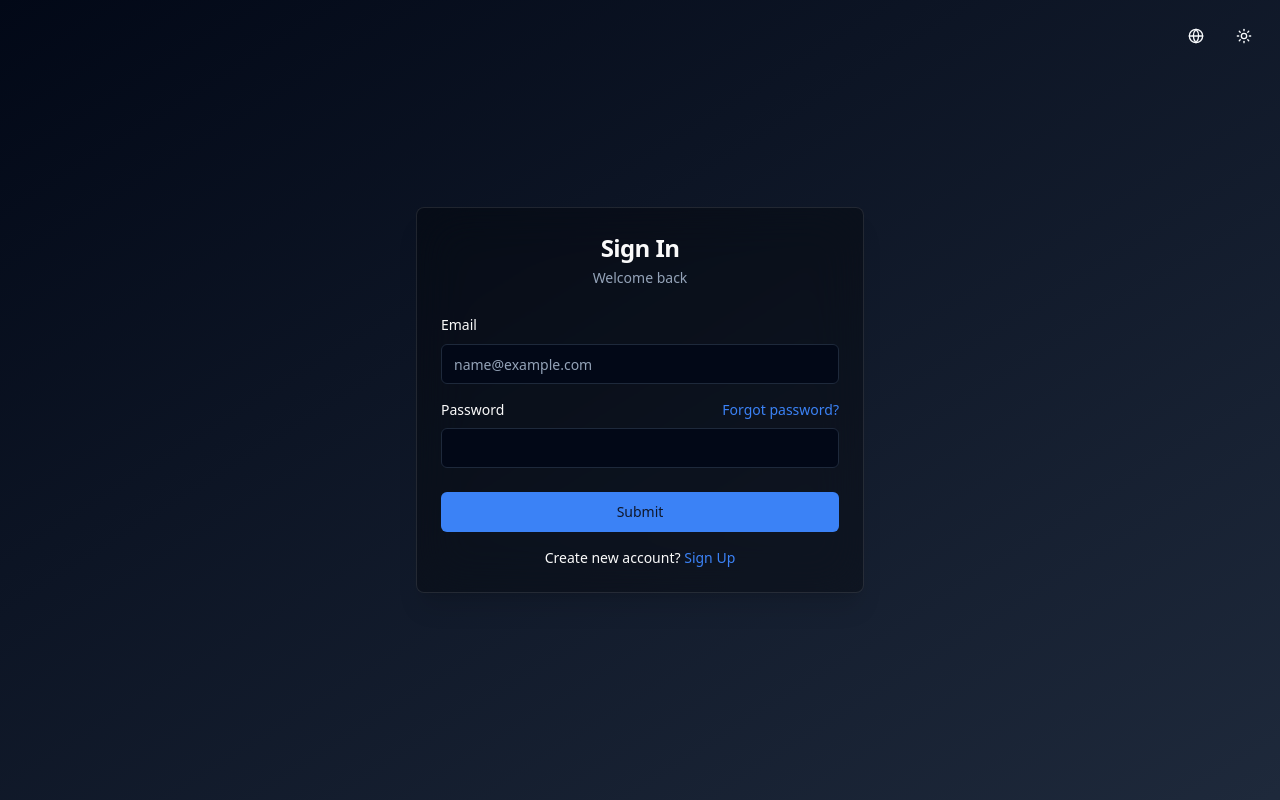
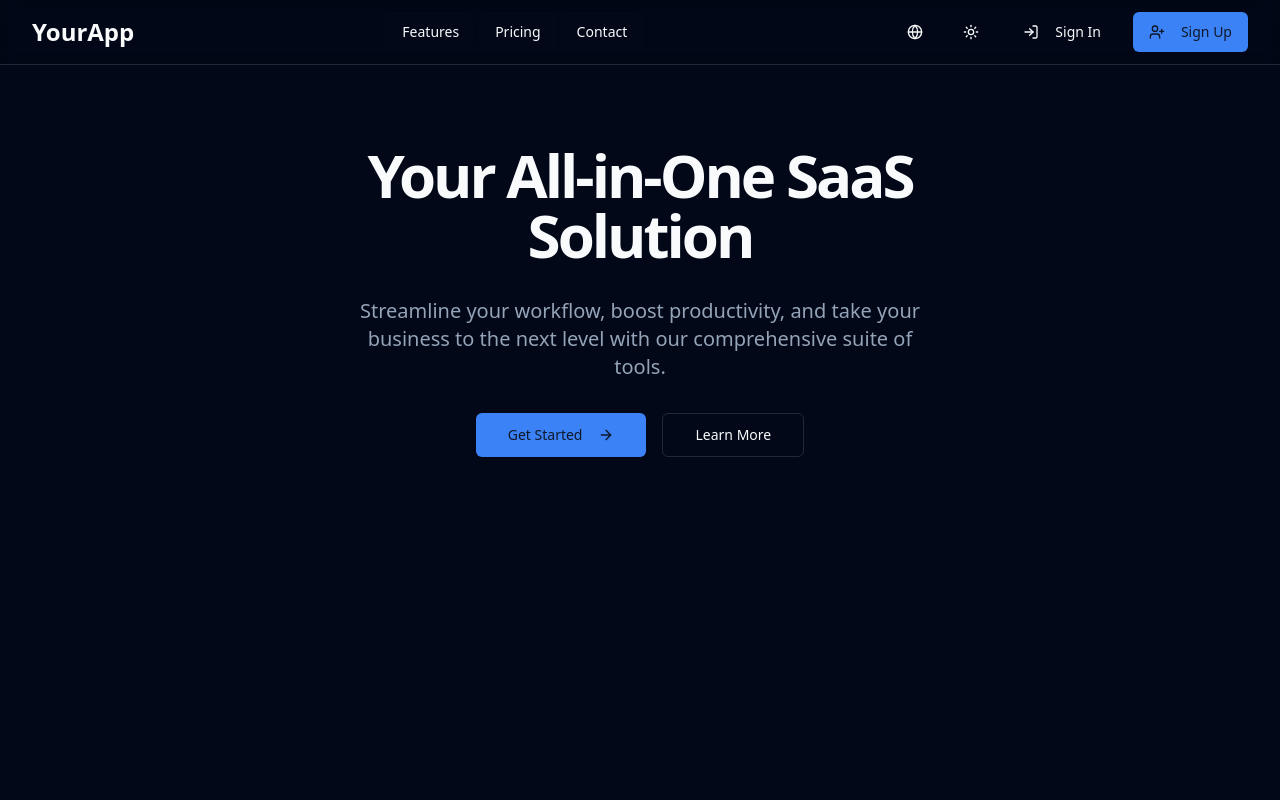
Before and after one commit to tayfurersin/prism-view-platform, a React (Vite) app: page / in a window 1280 px wide. Before the commit this address led to /signin. Built offline with nearby package versions, Linux system fonts and the light colour scheme.

Commit message:
feat: Implement landing page and navbar
- Added a landing page as the home page.
- Implemented a navbar with features, pricing, and contact page links.
- Added sign-up and sign-in buttons to the top right.
- Included language selection and dark mode toggle.

```diff
--- a/src/App.tsx
+++ b/src/App.tsx
@@ -9,6 +9,10 @@ import { LanguageProvider } from "@/context/LanguageContext";
 import { AuthProvider } from "@/context/AuthContext";
 import ProtectedLayout from "@/components/ProtectedLayout";
 
+import Landing from "./pages/Landing";
+import Features from "./pages/Features";
+import Pricing from "./pages/Pricing";
+import Contact from "./pages/Contact";
 import SignIn from "./pages/SignIn";
 import SignUp from "./pages/SignUp";
 import Dashboard from "./pages/Dashboard";
@@ -31,9 +35,12 @@ const App = () => (
             <AuthProvider>
               <Routes>
                 {/* Public routes */}
+                <Route path="/" element={<Landing />} />
+                <Route path="/features" element={<Features />} />
+                <Route path="/pricing" element={<Pricing />} />
+                <Route path="/contact" element={<Contact />} />
                 <Route path="/signin" element={<SignIn />} />
                 <Route path="/signup" element={<SignUp />} />
-                <Route path="/" element={<Navigate to="/dashboard" replace />} />
 
                 {/* Protected routes */}
                 <Route element={<ProtectedLayout />}>
@@ -42,7 +49,6 @@ const App = () => (
                   <Route path="/admin" element={<AdminPage />} />
                   <Route path="/profile" element={<ProfilePage />} />
                   <Route path="/settings" element={<Settings />} />
-                  {/* Add more protected routes here */}
                 </Route>
 
                 {/* 404 route */}
--- /dev/null
+++ b/src/components/Navbar.tsx
@@ -0,0 +1,67 @@
+
+import { Link } from "react-router-dom";
+import { Button } from "@/components/ui/button";
+import { useLanguage } from "@/context/LanguageContext";
+import { ThemeSwitcher } from "@/components/ThemeSwitcher";
+import { LanguageSwitcher } from "@/components/LanguageSwitcher";
+import { useAuth } from "@/context/AuthContext";
+import { NavigationMenu, NavigationMenuItem, NavigationMenuLink, NavigationMenuList } from "@/components/ui/navigation-menu";
+import { navigationMenuTriggerStyle } from "@/components/ui/navigation-menu";
+import { LogIn, UserPlus } from "lucide-react";
+
+export const Navbar = () => {
+  const { isAuthenticated } = useAuth();
+  const { t } = useLanguage();
+
+  return (
+    <header className="sticky top-0 z-50 w-full border-b bg-background/95 backdrop-blur supports-[backdrop-filter]:bg-background/60">
+      <div className="container flex h-16 items-center justify-between">
+        <Link to="/" className="text-2xl font-bold">
+          YourApp
+        </Link>
+
+        <NavigationMenu>
+          <NavigationMenuList>
+            <NavigationMenuItem>
+              <Link to="/features" className={navigationMenuTriggerStyle()}>
+                Features
+              </Link>
+            </NavigationMenuItem>
+            <NavigationMenuItem>
+              <Link to="/pricing" className={navigationMenuTriggerStyle()}>
+                Pricing
+              </Link>
+            </NavigationMenuItem>
+            <NavigationMenuItem>
+              <Link to="/contact" className={navigationMenuTriggerStyle()}>
+                Contact
+              </Link>
+            </NavigationMenuItem>
+          </NavigationMenuList>
+        </NavigationMenu>
+
+        <div className="flex items-center gap-4">
+          <LanguageSwitcher />
+          <ThemeSwitcher />
+
+          {!isAuthenticated && (
+            <>
+              <Button variant="ghost" asChild>
+                <Link to="/signin">
+                  <LogIn className="mr-2 h-4 w-4" />
+                  Sign In
+                </Link>
+              </Button>
+              <Button asChild>
+                <Link to="/signup">
+                  <UserPlus className="mr-2 h-4 w-4" />
+                  Sign Up
+                </Link>
+              </Button>
+            </>
+          )}
+        </div>
+      </div>
+    </header>
+  );
+};
--- /dev/null
+++ b/src/pages/Contact.tsx
@@ -0,0 +1,18 @@
+
+import { Navbar } from "@/components/Navbar";
+
+const Contact = () => {
+  return (
+    <div className="min-h-screen flex flex-col">
+      <Navbar />
+      <main className="flex-1 container py-20">
+        <h1 className="text-4xl font-bold mb-8">Contact Us</h1>
+        <p className="text-muted-foreground">
+          Contact page content coming soon...
+        </p>
+      </main>
+    </div>
+  );
+};
+
+export default Contact;
--- /dev/null
+++ b/src/pages/Features.tsx
@@ -0,0 +1,18 @@
+
+import { Navbar } from "@/components/Navbar";
+
+const Features = () => {
+  return (
+    <div className="min-h-screen flex flex-col">
+      <Navbar />
+      <main className="flex-1 container py-20">
+        <h1 className="text-4xl font-bold mb-8">Features</h1>
+        <p className="text-muted-foreground">
+          Feature page content coming soon...
+        </p>
+      </main>
+    </div>
+  );
+};
+
+export default Features;
--- /dev/null
+++ b/src/pages/Landing.tsx
@@ -0,0 +1,39 @@
+
+import { Button } from "@/components/ui/button";
+import { Link } from "react-router-dom";
+import { Navbar } from "@/components/Navbar";
+import { ArrowRight } from "lucide-react";
+
+const Landing = () => {
+  return (
+    <div className="min-h-screen flex flex-col">
+      <Navbar />
+
+      <main className="flex-1">
+        <section className="py-20 px-4 md:px-6 space-y-10">
+          <div className="container flex flex-col items-center text-center space-y-8 max-w-3xl mx-auto">
+            <h1 className="text-4xl md:text-6xl font-bold tracking-tighter animate-fade-in">
+              Your All-in-One SaaS Solution
+            </h1>
+            <p className="text-xl text-muted-foreground max-w-[600px] animate-fade-in">
+              Streamline your workflow, boost productivity, and take your business to the next level with our comprehensive suite of tools.
+            </p>
+            <div className="flex flex-col sm:flex-row gap-4 animate-fade-in">
+              <Button size="lg" asChild>
+                <Link to="/signup">
+                  Get Started
+                  <ArrowRight className="ml-2 h-4 w-4" />
+                </Link>
+              </Button>
+              <Button size="lg" variant="outline" asChild>
+                <Link to="/features">Learn More</Link>
+              </Button>
+            </div>
+          </div>
+        </section>
+      </main>
+    </div>
+  );
+};
+
+export default Landing;
--- /dev/null
+++ b/src/pages/Pricing.tsx
@@ -0,0 +1,18 @@
+
+import { Navbar } from "@/components/Navbar";
+
+const Pricing = () => {
+  return (
+    <div className="min-h-screen flex flex-col">
+      <Navbar />
+      <main className="flex-1 container py-20">
+        <h1 className="text-4xl font-bold mb-8">Pricing</h1>
+        <p className="text-muted-foreground">
+          Pricing page content coming soon...
+        </p>
+      </main>
+    </div>
+  );
+};
+
+export default Pricing;
```
